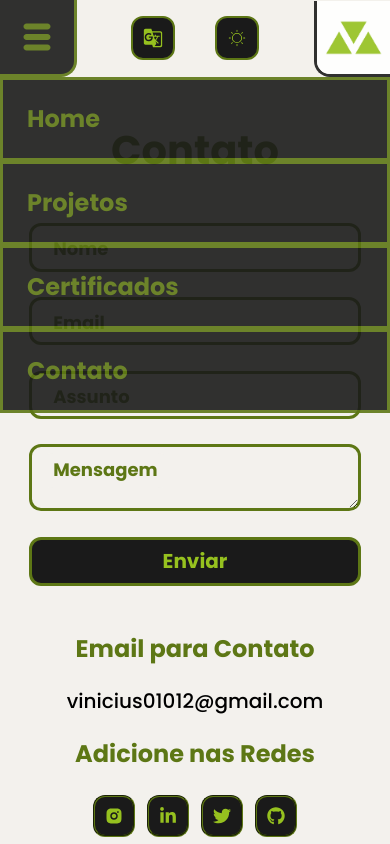
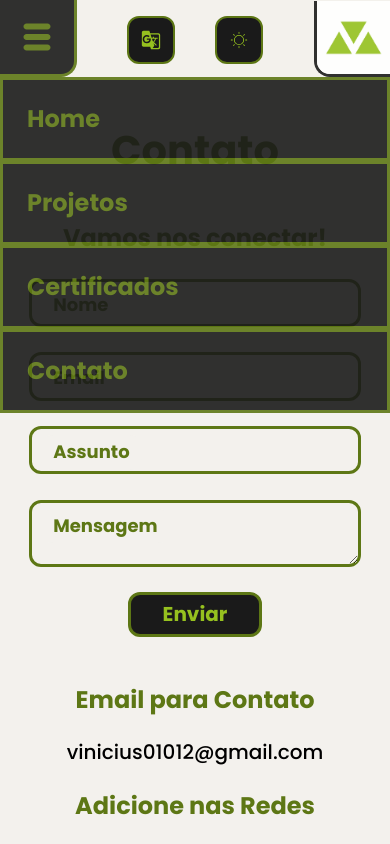
Before and after one commit to viniciussis/My_Portfolio, a React (Vite) app: page /contact in a window 390 px wide. Shown: the top 844 px of the page. Built offline with nearby package versions, Linux system fonts and the light colour scheme.

Commit message:
Finish contact page responsive layout and improve responsivity in all buttons

```diff
--- a/src/components/Actions/LangBtn/LangBtn.scss
+++ b/src/components/Actions/LangBtn/LangBtn.scss
@@ -3,9 +3,9 @@
   border: 2px solid var(--theme-primary);
   color: var(--theme-on-primary);
   border-radius: 0.75rem;
+  padding: 0.75rem;
   cursor: pointer;
   transition: 1s;
-  padding: 10px;
 
   justify-content: center;
   align-items: center;
--- a/src/components/Actions/ThemeBtn/ThemeBtn.scss
+++ b/src/components/Actions/ThemeBtn/ThemeBtn.scss
@@ -4,8 +4,8 @@
   color: var(--theme-on-primary);
   transition-duration: 0.8s;
   border-radius: 0.75rem;
+  padding: 0.75rem;
   cursor: pointer;
-  padding: 10px;
 
   justify-content: center;
   align-items: center;
--- a/src/components/Button/Button.scss
+++ b/src/components/Button/Button.scss
@@ -6,12 +6,32 @@
   transition-duration: 1s;
   border-radius: 0.75rem;
   text-decoration: none;
+  padding: 0.5rem 2rem;
   font-size: 1.25rem;
-  padding: 10px 20px;
+  width: fit-content;
   font-weight: 700;
   cursor: pointer;
 
   &:hover {
     transform: scale(1.15);
   }
+
+  @include mixins.for-size(tablet) {
+    padding: 0.5rem 2.25rem;
+    font-size: 1.25rem;
+  }
+
+  @include mixins.for-size(desktop) {
+    font-size: 1.5rem;
+  }
+
+  @include mixins.for-size(desktop-md) {
+    padding: 0.5rem 2.5rem;
+    font-size: 1.75rem;
+  }
+
+  @include mixins.for-size(desktop-lg) {
+    padding: 0.75rem 2.75rem;
+    font-size: 2.25rem;
+  }
 }
--- a/src/components/Field/Field.scss
+++ b/src/components/Field/Field.scss
@@ -6,7 +6,6 @@
   textarea {
     max-height: 50vh;
     resize: vertical;
-
   }
 
   &__input {
@@ -39,4 +38,14 @@
     font-weight: 700;
     top: 0;
   }
+
+  @include mixins.for-size(desktop-lg) {
+    &__input {
+      padding: calc(1rem * 1.5) 1.5rem;
+    }
+
+    &__label {
+      font-size: 2rem;
+    }
+  }
 }
--- a/src/components/Header/MenuDesktop/MenuDesktop.scss
+++ b/src/components/Header/MenuDesktop/MenuDesktop.scss
@@ -23,24 +23,28 @@
     align-items: center;
     display: flex;
     height: 100%;
+
+    &__link {
+      font-size: 1.35rem;
+    }
   }
 
   @include mixins.for-size(desktop) {
     &__link {
-      font-size: 1.75rem;
+      font-size: 1.5rem;
     }
   }
 
   @include mixins.for-size(desktop-md) {
     &__link {
       padding: 0 2rem;
-      font-size: 2rem;
+      font-size: 1.75rem;
     }
   }
 
   @include mixins.for-size(desktop-lg) {
     &__link {
-      font-size: 2.75rem;
+      font-size: 2.5rem;
     }
   }
 }
--- a/src/pages/Contact/Contact.scss
+++ b/src/pages/Contact/Contact.scss
@@ -1,8 +1,8 @@
 .contact {
   background-color: var(--theme-background);
+  padding: 3rem 7.5vw 4rem;
   flex-direction: column;
   align-items: center;
-  padding: 3rem 7.5vw 4rem;
   min-height: 80vh;
   display: flex;
   gap: 3rem;
@@ -32,7 +32,7 @@
   }
 
   @include mixins.for-size(tablet) {
-    padding: 6rem;
+    padding: 4rem 6rem;
 
     &__title {
       display: none;
@@ -40,14 +40,37 @@
   }
 
   @include mixins.for-size(desktop) {
+    justify-content: center;
+    flex-direction: row;
     padding: 6rem 11vw;
   }
 
   @include mixins.for-size(desktop-md) {
     padding: 6rem 10vw;
+
+    &__media {
+      &__sub {
+        font-size: 1.75rem;
+      }
+
+      &__para {
+        font-size: 1.45rem;
+      }
+    }
   }
 
-  @include mixins.for-size(desktop-md) {
+  @include mixins.for-size(desktop-lg) {
     padding: 6rem 12vw;
+    gap: 5rem;
+
+    &__media {
+      &__sub {
+        font-size: 2.5rem;
+      }
+
+      &__para {
+        font-size: 2rem;
+      }
+    }
   }
 }
--- a/src/pages/Contact/EmailForm/EmailForm.scss
+++ b/src/pages/Contact/EmailForm/EmailForm.scss
@@ -1,17 +1,33 @@
 .emailForm {
   flex-direction: column;
+  align-items: center;
+  max-width: 85rem;
   display: flex;
+  width: 100%;
   gap: 3vh;
 
-  @include mixins.for-size(tablet) {
+  &__sub {
+    color: var(--theme-primary);
+    font-size: 1.5rem;
+    font-weight: 700;
   }
 
   @include mixins.for-size(desktop) {
+    &__sub {
+      margin-bottom: 1rem;
+      font-size: 2rem;
+    }
   }
 
   @include mixins.for-size(desktop-md) {
+    &__sub {
+      font-size: 2.5rem;
+    }
   }
 
   @include mixins.for-size(desktop-md) {
+    &__sub {
+      font-size: 3.5rem;
+    }
   }
 }
--- a/src/pages/Contact/EmailForm/index.tsx
+++ b/src/pages/Contact/EmailForm/index.tsx
@@ -8,6 +8,7 @@ const EmailForm = () => {
 
   return (
     <form className="emailForm">
+      <h3 className="emailForm__sub">{t('contact.sub1')}</h3>
       <Field label={t('emailForm.1')} />
       <Field label="Email" />
       <Field label={t('emailForm.2')} />
--- a/src/pages/Contact/index.tsx
+++ b/src/pages/Contact/index.tsx
@@ -10,9 +10,9 @@ const Contact = () => {
       <h2 className="contact__title">{t('headerMenu.3')}</h2>
       <EmailForm />
       <div className="contact__media">
-        <h3 className="contact__media__sub">{t('contact.sub1')}</h3>
+        <h3 className="contact__media__sub">{t('contact.sub2')}</h3>
         <p className="contact__media__para">vinicius01012@gmail.com</p>
-        <h3 className="contact__media__sub">{t('contact.sub2')}</h3>
+        <h3 className="contact__media__sub">{t('contact.sub3')}</h3>
         <SocialMedia />
       </div>
     </div>
--- a/src/pages/Home/Home.scss
+++ b/src/pages/Home/Home.scss
@@ -54,8 +54,8 @@
         transition-duration: 1s;
         border-radius: 0.75rem;
         text-decoration: none;
+        padding: 0.5rem 2rem;
         font-size: 1.25rem;
-        padding: 10px 20px;
         font-weight: 700;
         cursor: pointer;
 
@@ -87,8 +87,7 @@
         gap: 2rem;
 
         &__link {
-          font-size: 1.75rem;
-          padding: 10px 30px;
+          font-size: 1.5rem;
         }
       }
     }
@@ -112,8 +111,8 @@
 
       &__links {
         &__link {
-          font-size: 2rem;
-          padding: 10px 40px;
+          padding: 0.5rem 2.5rem;
+          font-size: 1.75rem;
         }
       }
     }
@@ -129,10 +128,28 @@
         right: 40%;
       }
     }
+
+    &__greets {
+      &__links {
+        &__link {
+          padding: 0.5rem 2.5rem;
+          font-size: 1.75rem;
+        }
+      }
+    }
   }
 
   @include mixins.for-size(desktop-lg) {
     padding: 8rem;
     gap: 10rem;
+
+    &__greets {
+      &__links {
+        &__link {
+          padding: 0.75rem 2.75rem;
+          font-size: 2.25rem;
+        }
+      }
+    }
   }
 }
--- a/src/translations/en/global.json
+++ b/src/translations/en/global.json
@@ -22,8 +22,9 @@
     "button": "Send"
   },
   "contact": {
-    "sub1": "Contact Email",
-    "sub2": "Social Media"
+    "sub1": "Let's connect!",
+    "sub2": "Contact Email",
+    "sub3": "Social Media"
   },
   "dropdown": {
     "1": "choose an option"
--- a/src/translations/pt/global.json
+++ b/src/translations/pt/global.json
@@ -22,8 +22,9 @@
     "button": "Enviar"
   },
   "contact": {
-    "sub1": "Email para Contato",
-    "sub2": "Adicione nas Redes"
+    "sub1": "Vamos nos conectar!",
+    "sub2": "Email para Contato",
+    "sub3": "Adicione nas Redes"
   },
   "dropdown": {
     "1": "escolha uma opção"
```
